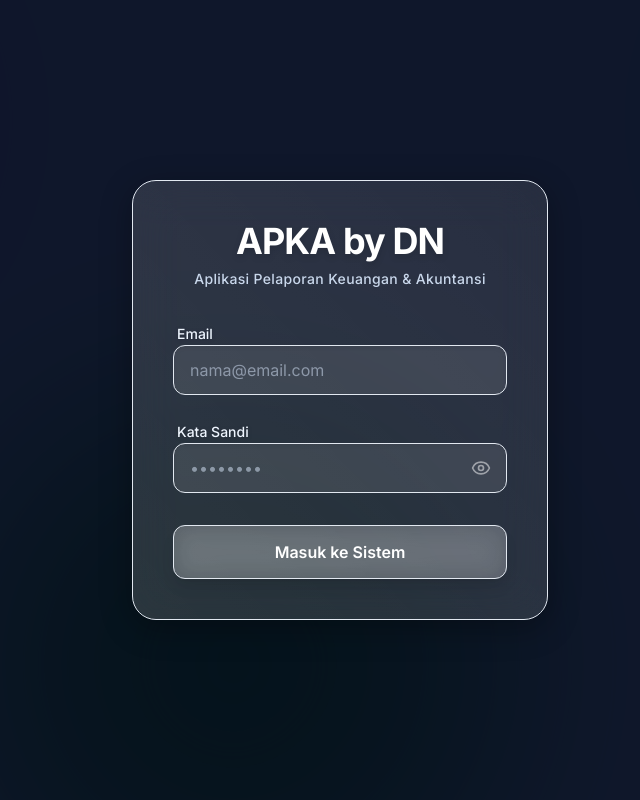
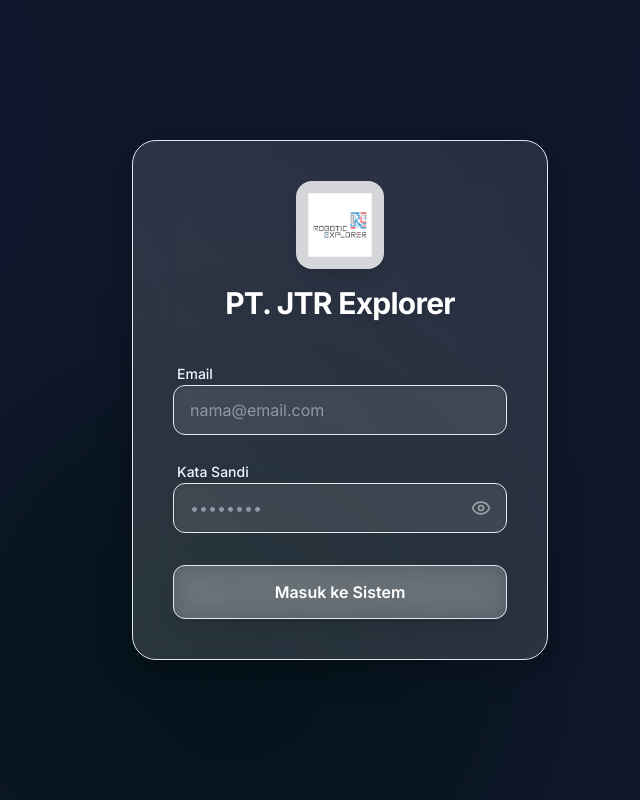
Before and after one commit to dposumah/apka-by-dn, a Next.js app: page /login in a window 1280 px wide. Shown: the whole page, without its empty margins (300-940 px from the left). Built offline with nearby package versions, Linux system fonts and the light colour scheme.

Commit message:
style: add logo and rename app to PT. JTR Explorer on login screen

```diff
--- a/src/app/(auth)/login/page.tsx
+++ b/src/app/(auth)/login/page.tsx
@@ -43,11 +43,11 @@
       {/* Shine effect overlay */}
       <div className="absolute inset-0 bg-gradient-to-tr from-white/5 to-white/0 pointer-events-none rounded-3xl"></div>
 
-      <div className="relative z-10 text-center mb-8">
-        <h1 className="text-4xl font-bold text-white tracking-tight drop-shadow-md mb-2">APKA by DN</h1>
-        <p className="text-sm font-medium text-blue-100 opacity-90 tracking-wide">
-          Aplikasi Pelaporan Keuangan & Akuntansi
-        </p>
+      <div className="relative z-10 text-center mb-8 flex flex-col items-center">
+        <div className="bg-white/80 p-3 rounded-2xl mb-4 shadow-lg inline-block">
+          <img src="/login-logo.png" alt="PT. JTR Explorer Logo" className="h-16 w-auto" />
+        </div>
+        <h1 className="text-3xl font-bold text-white tracking-tight drop-shadow-md mb-2">PT. JTR Explorer</h1>
       </div>
 
       <form onSubmit={handleLogin} className="relative z-10 space-y-6">
```
Also changed, not shown: public/login-logo.png (added).
